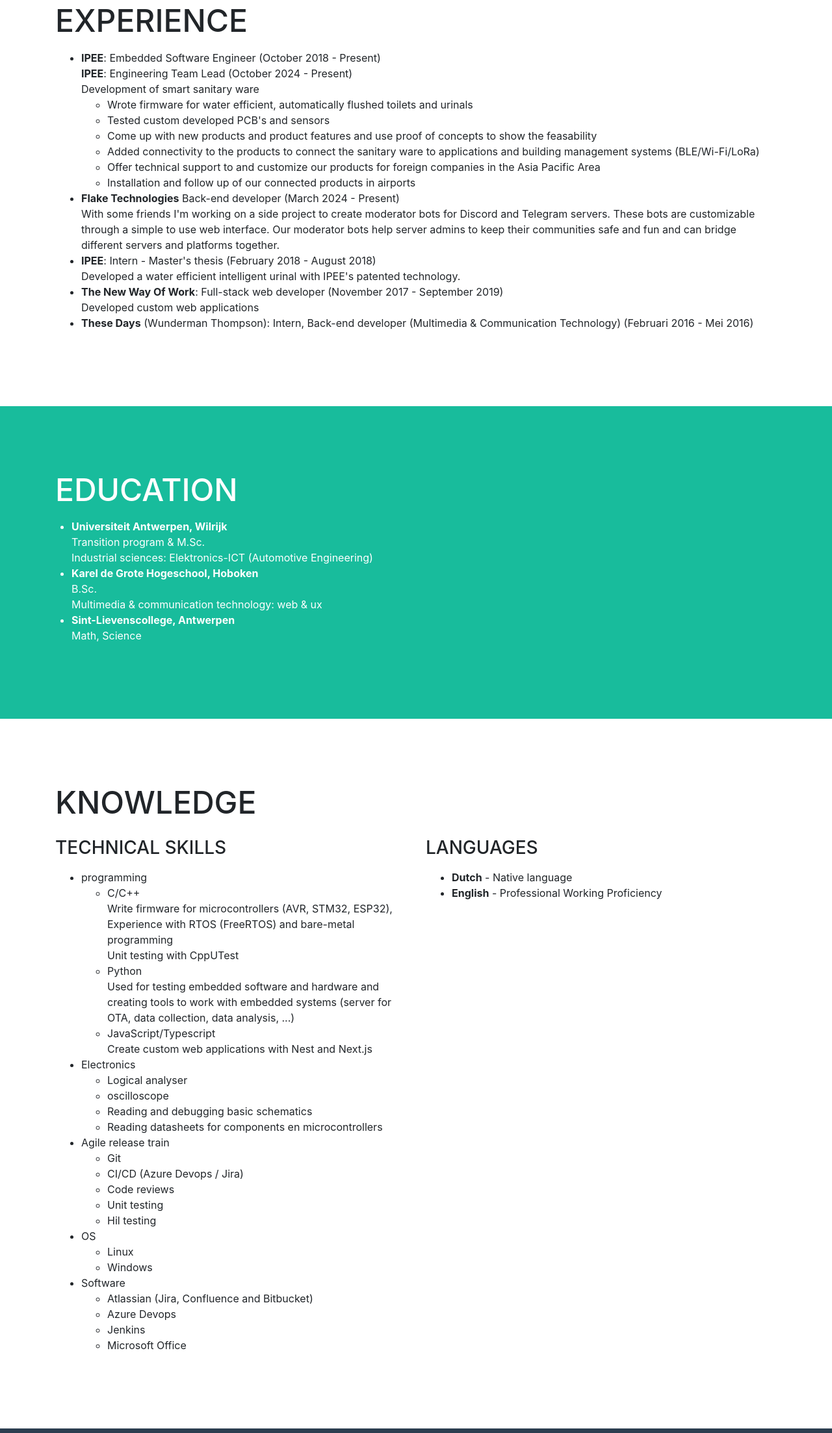
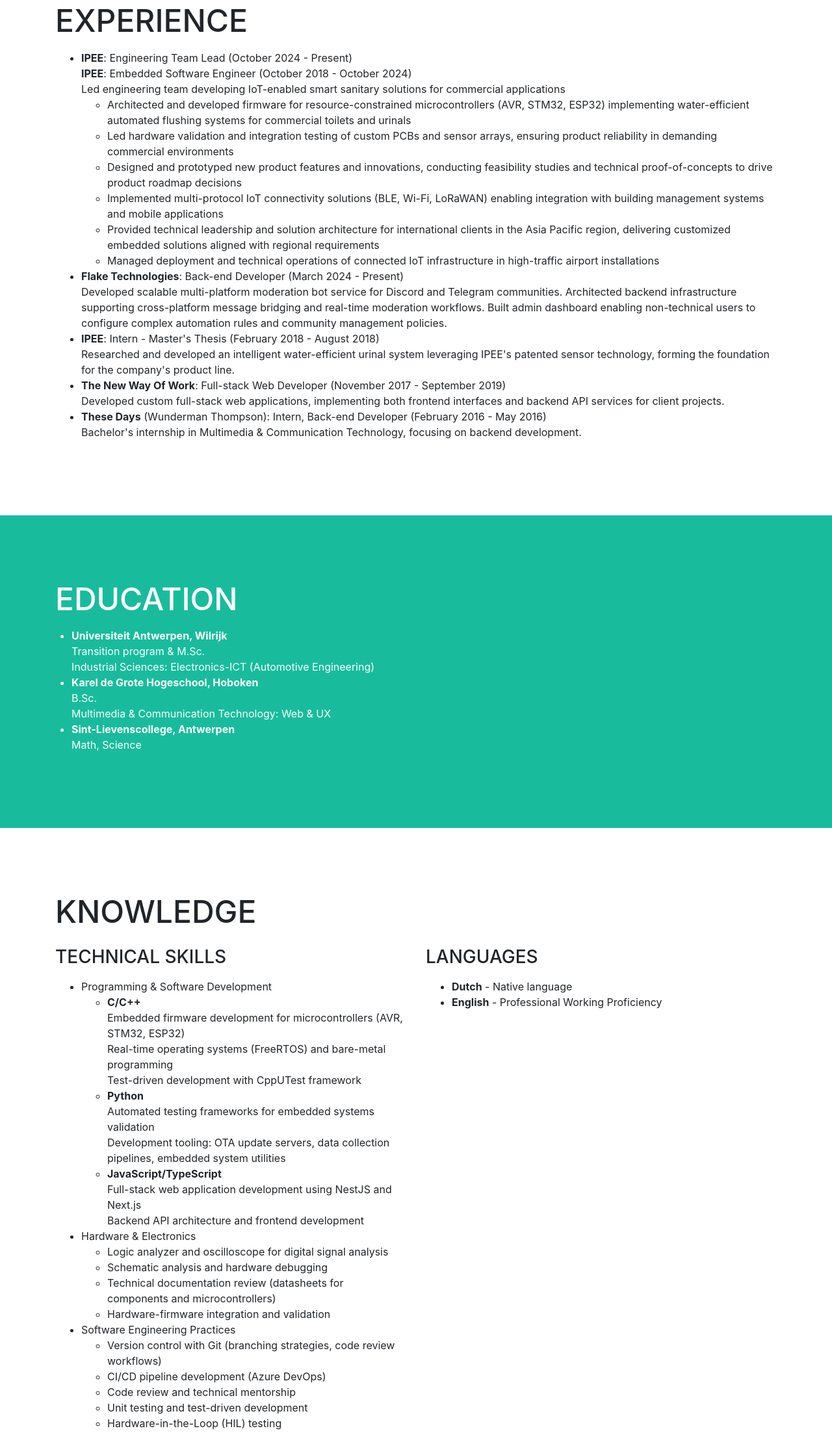
Before and after one commit to jeroenjvdb/jeroenjvdb.github.io, a website with bundled scripts: page index.html in a window 1280 px wide. Shown: the part 866-3071 px from the top of the page at 65% size. Built offline with nearby package versions, Linux system fonts and the light colour scheme.

Commit message:
update text

```diff
--- a/index.html
+++ b/index.html
@@ -77,34 +77,32 @@
         <p>
         <ul>
           <li>
-            <strong>IPEE</strong>: Embedded Software Engineer (October 2018 - Present) <br>
             <strong>IPEE</strong>: Engineering Team Lead (October 2024 - Present) <br>
-            Development of smart sanitary ware
+            <strong>IPEE</strong>: Embedded Software Engineer (October 2018 - October 2024) <br>
+            Led engineering team developing IoT-enabled smart sanitary solutions for commercial applications
             <ul>
-              <li>Wrote firmware for water efficient, automatically flushed toilets and urinals</li>
-              <li>Tested custom developed PCB's and sensors</li>
-              <li>Come up with new products and product features and use proof of concepts to show the feasability</li>
-              <li>Added connectivity to the products to connect the sanitary ware to applications and building
-                management systems (BLE/Wi-Fi/LoRa)</li>
-              <li>Offer technical support to and customize our products for foreign companies in the Asia Pacific Area
-              </li>
-              <li>Installation and follow up of our connected products in airports</li>
+              <li>Architected and developed firmware for resource-constrained microcontrollers (AVR, STM32, ESP32) implementing water-efficient automated flushing systems for commercial toilets and urinals</li>
+              <li>Led hardware validation and integration testing of custom PCBs and sensor arrays, ensuring product reliability in demanding commercial environments</li>
+              <li>Designed and prototyped new product features and innovations, conducting feasibility studies and technical proof-of-concepts to drive product roadmap decisions</li>
+              <li>Implemented multi-protocol IoT connectivity solutions (BLE, Wi-Fi, LoRaWAN) enabling integration with building management systems and mobile applications</li>
+              <li>Provided technical leadership and solution architecture for international clients in the Asia Pacific region, delivering customized embedded solutions aligned with regional requirements</li>
+              <li>Managed deployment and technical operations of connected IoT infrastructure in high-traffic airport installations</li>
             </ul>
           </li>
-          <li><strong>Flake Technologies</strong> Back-end developer (March 2024 - Present) <br>
-            With some friends I'm working on a side project to create moderator bots for Discord and Telegram servers.
-            These bots are customizable through a simple to use web interface. Our moderator bots help server admins to
-            keep their communities safe and fun and can bridge different servers and platforms together.
+          <li><strong>Flake Technologies</strong>: Back-end Developer (March 2024 - Present) <br>
+            Developed scalable multi-platform moderation bot service for Discord and Telegram communities.
+            Architected backend infrastructure supporting cross-platform message bridging and real-time moderation workflows.
+            Built admin dashboard enabling non-technical users to configure complex automation rules and community management policies.
           </li>
-          <li><strong>IPEE</strong>: Intern - Master's thesis (February 2018 - August 2018) <br>
-            Developed a water efficient intelligent urinal with IPEE's patented technology.
+          <li><strong>IPEE</strong>: Intern - Master's Thesis (February 2018 - August 2018) <br>
+            Researched and developed an intelligent water-efficient urinal system leveraging IPEE's patented sensor technology, forming the foundation for the company's product line.
           </li>
-          <li><strong>The New Way Of Work</strong>: Full-stack web developer (November 2017 - September 2019) <br>
-            Developed custom web applications
+          <li><strong>The New Way Of Work</strong>: Full-stack Web Developer (November 2017 - September 2019) <br>
+            Developed custom full-stack web applications, implementing both frontend interfaces and backend API services for client projects.
           </li>
-          <li><strong>These Days</strong> (Wunderman Thompson): Intern, Back-end developer (Multimedia & Communication
-            Technology)
-            (Februari 2016 - Mei 2016)</li>
+          <li><strong>These Days</strong> (Wunderman Thompson): Intern, Back-end Developer (February 2016 - May 2016) <br>
+            Bachelor's internship in Multimedia & Communication Technology, focusing on backend development.
+          </li>
         </ul>
         </p>
       </div>
@@ -119,9 +117,9 @@
           <p>
           <ul>
             <li><strong>Universiteit Antwerpen, Wilrijk</strong><br>Transition program &amp; M.Sc. <br>
-              Industrial sciences: Elektronics-ICT (Automotive Engineering)</li>
+              Industrial Sciences: Electronics-ICT (Automotive Engineering)</li>
             <li><strong>Karel de Grote Hogeschool, Hoboken</strong><br>B.Sc. <br> Multimedia &amp;
-              communication technology: web &amp; ux</li>
+              Communication Technology: Web &amp; UX</li>
             <li><strong>Sint-Lievenscollege, Antwerpen</strong><br>
               Math, Science</li>
           </ul>
@@ -142,42 +140,43 @@
           <h3>Technical skills</h3>
           <p>
           <ul>
-            <li>programming
+            <li>Programming & Software Development
               <ul>
                 <li>
-                  C/C++<br>
-                  Write firmware for microcontrollers (AVR, STM32, ESP32), <br>
-                  Experience with RTOS (FreeRTOS) and bare-metal programming <br>
-                  Unit testing with CppUTest
+                  <strong>C/C++</strong><br>
+                  Embedded firmware development for microcontrollers (AVR, STM32, ESP32)<br>
+                  Real-time operating systems (FreeRTOS) and bare-metal programming<br>
+                  Test-driven development with CppUTest framework
                 </li>
                 <li>
-                  Python <br>
-                  Used for testing embedded software and hardware and <br>
-                  creating tools to work with embedded systems (server for OTA, data collection, data analysis, ...)
+                  <strong>Python</strong><br>
+                  Automated testing frameworks for embedded systems validation<br>
+                  Development tooling: OTA update servers, data collection pipelines, embedded system utilities
                 </li>
                 <li>
-                  JavaScript/Typescript <br>
-                  Create custom web applications with Nest and Next.js
+                  <strong>JavaScript/TypeScript</strong><br>
+                  Full-stack web application development using NestJS and Next.js<br>
+                  Backend API architecture and frontend development
                 </li>
               </ul>
             </li>
             <li>
-              Electronics
+              Hardware & Electronics
               <ul>
-                <li>Logical analyser</li>
-                <li>oscilloscope</li>
-                <li>Reading and debugging basic schematics</li>
-                <li>Reading datasheets for components en microcontrollers</li>
+                <li>Logic analyzer and oscilloscope for digital signal analysis</li>
+                <li>Schematic analysis and hardware debugging</li>
+                <li>Technical documentation review (datasheets for components and microcontrollers)</li>
+                <li>Hardware-firmware integration and validation</li>
               </ul>
             </li>
             <li>
-              Agile release train
+              Software Engineering Practices
               <ul>
-                <li>Git</li>
-                <li>CI/CD (Azure Devops / Jira)</li>
-                <li>Code reviews</li>
-                <li>Unit testing</li>
-                <li>Hil testing</li>
+                <li>Version control with Git (branching strategies, code review workflows)</li>
+                <li>CI/CD pipeline development (Azure DevOps)</li>
+                <li>Code review and technical mentorship</li>
+                <li>Unit testing and test-driven development</li>
+                <li>Hardware-in-the-Loop (HIL) testing</li>
               </ul>
             </li>
             <li>
```
